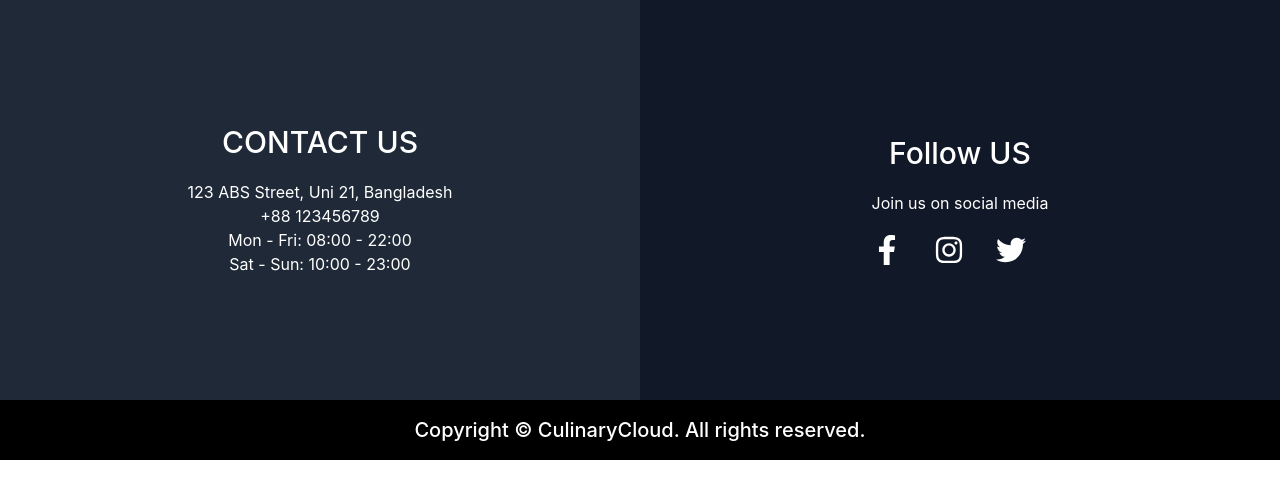
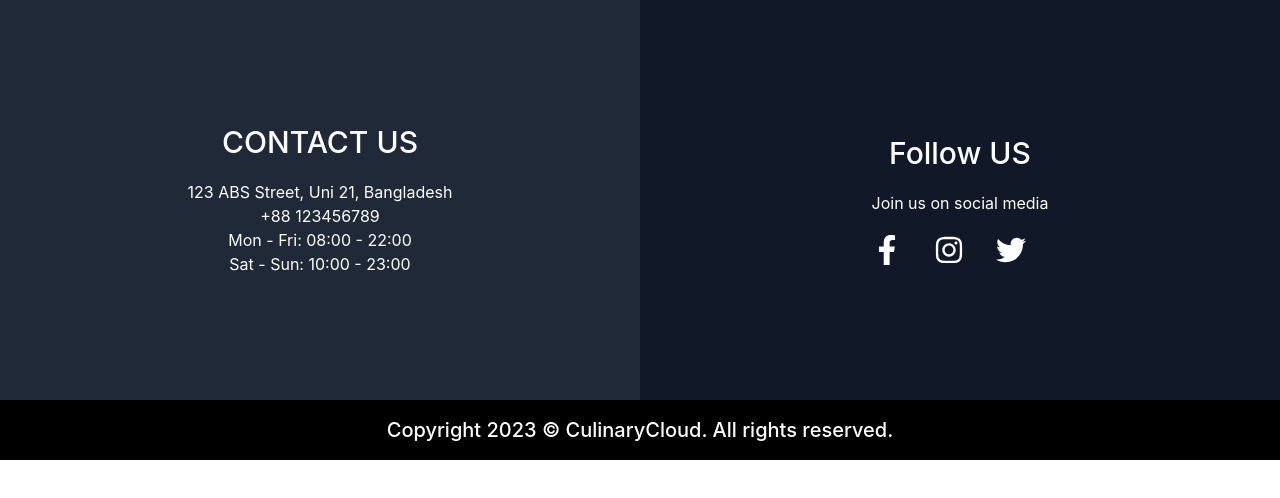
Before and after one commit to Samychowdhury01/bistro-boss-client, a React (Vite) app: page / in a window 1280 px wide. Shown: the top 498 px of the page. Built offline with nearby package versions, Linux system fonts and the light colour scheme.

Commit message:
added dynamic year in footer

```diff
--- /dev/null
+++ b/src/Pages/Home/Home/Home.jsx
@@ -0,0 +1,11 @@
+import React from 'react';
+
+const Home = () => {
+    return (
+        <div>
+
+        </div>
+    );
+};
+
+export default Home;
--- a/src/Pages/Shared/Footer/Footer.jsx
+++ b/src/Pages/Shared/Footer/Footer.jsx
@@ -31,7 +31,7 @@ const Footer = () => {
       </div>
       <div className="bg-black p-4 text-white">
         <h5 className="text-xl text-center font-medium">
-        Copyright © CulinaryCloud. All rights reserved.
+        Copyright {(new Date().getFullYear())} © CulinaryCloud. All rights reserved.
         </h5>
       </div>
     </>
--- a/src/main.jsx
+++ b/src/main.jsx
@@ -7,7 +7,7 @@ import AuthProvider from "./Providers/AuthProvider.jsx";
 import router from "./Routes/Routes.jsx";
 
 ReactDOM.createRoot(document.getElementById("root")).render(
-  <div className="max-w-[1320] mx-auto">
+  <div className="max-w-screen-xl mx-auto">
     <React.StrictMode>
       <AuthProvider>
         <RouterProvider router={router} />
```
Also changed, not shown: src/Routes/Routes.jsx (+7 -1 lines).
